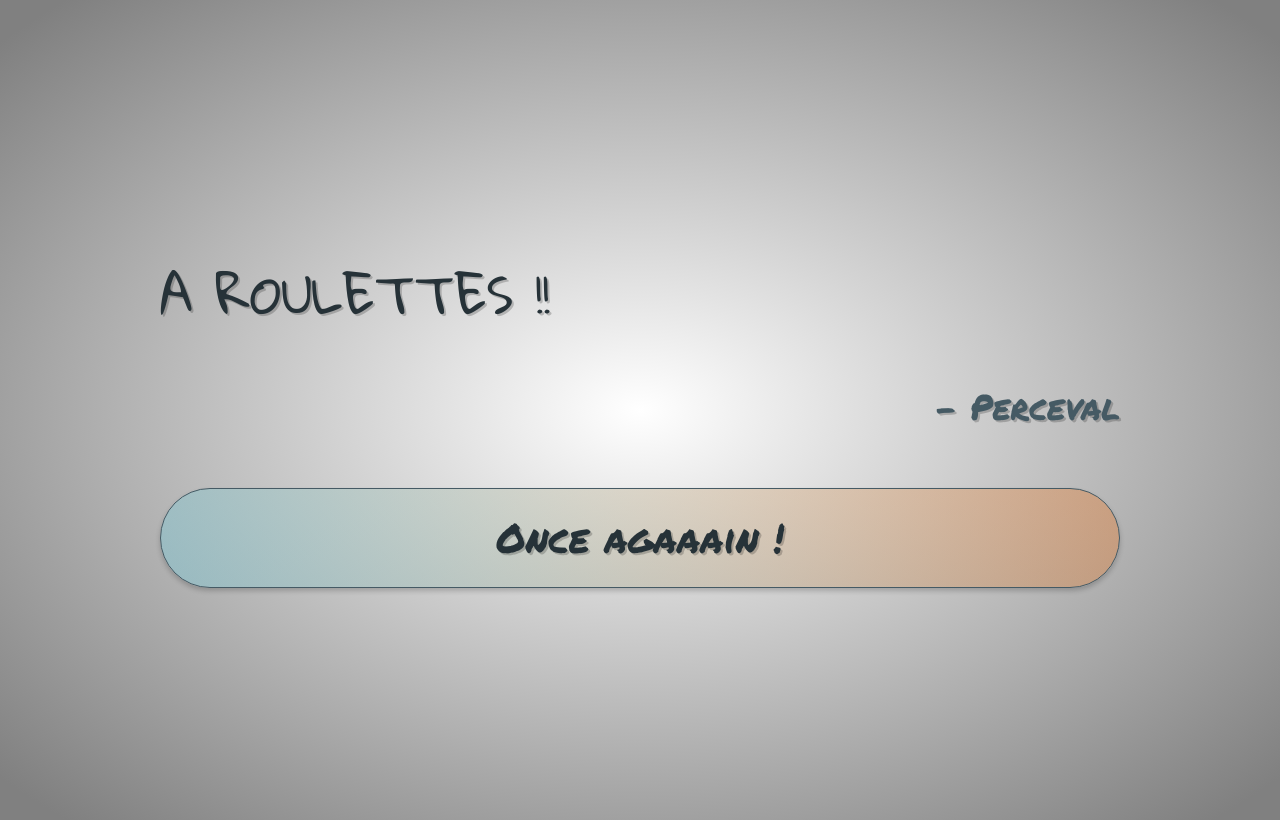
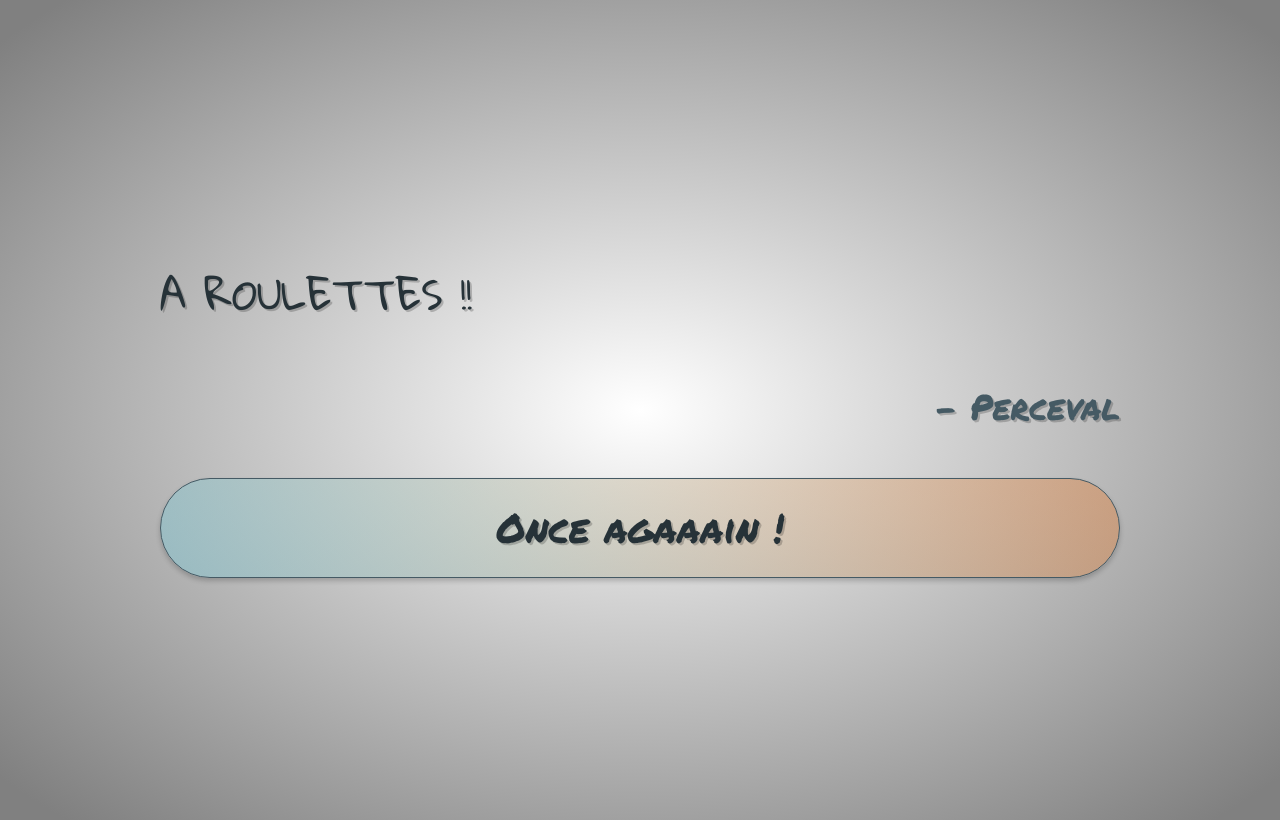
Before and after one commit to ImMyst/Learning-React.js, a React (Create React App) app: page / in a window 1280 px wide. Built offline with nearby package versions, Linux system fonts and the light colour scheme.

Commit message:
Decrease font size & better styling

```diff
--- a/src/index.css
+++ b/src/index.css
@@ -5,6 +5,7 @@ body {
     margin: 0;
     padding-bottom: 0;
     background-image: radial-gradient(white, grey 95%);
+    overflow-x: hidden;
 }
 
 *::selection {
@@ -20,15 +21,19 @@ body {
     padding-right: 35px;
     padding-left: 35px;
     padding-bottom: 20px;
-    font-size: 50px;
-    font-family: 'Gloria Hallelujah', sans-serif;
-    color: #263238;
-    text-shadow: 2px 2px rgba(0,0,0,0.2);
-    line-height: 63px;
 }
 
 #root > * {
     width: 960px;
+}
+
+p {
+    font-family: 'Gloria Hallelujah', sans-serif;
+    font-size: 14px;
+    color: #263238;
+    text-shadow: 2px 2px rgba(0,0,0,0.2);
+    font-size: 40px;
+    line-height: 63px;
 }
 
 span {
```
